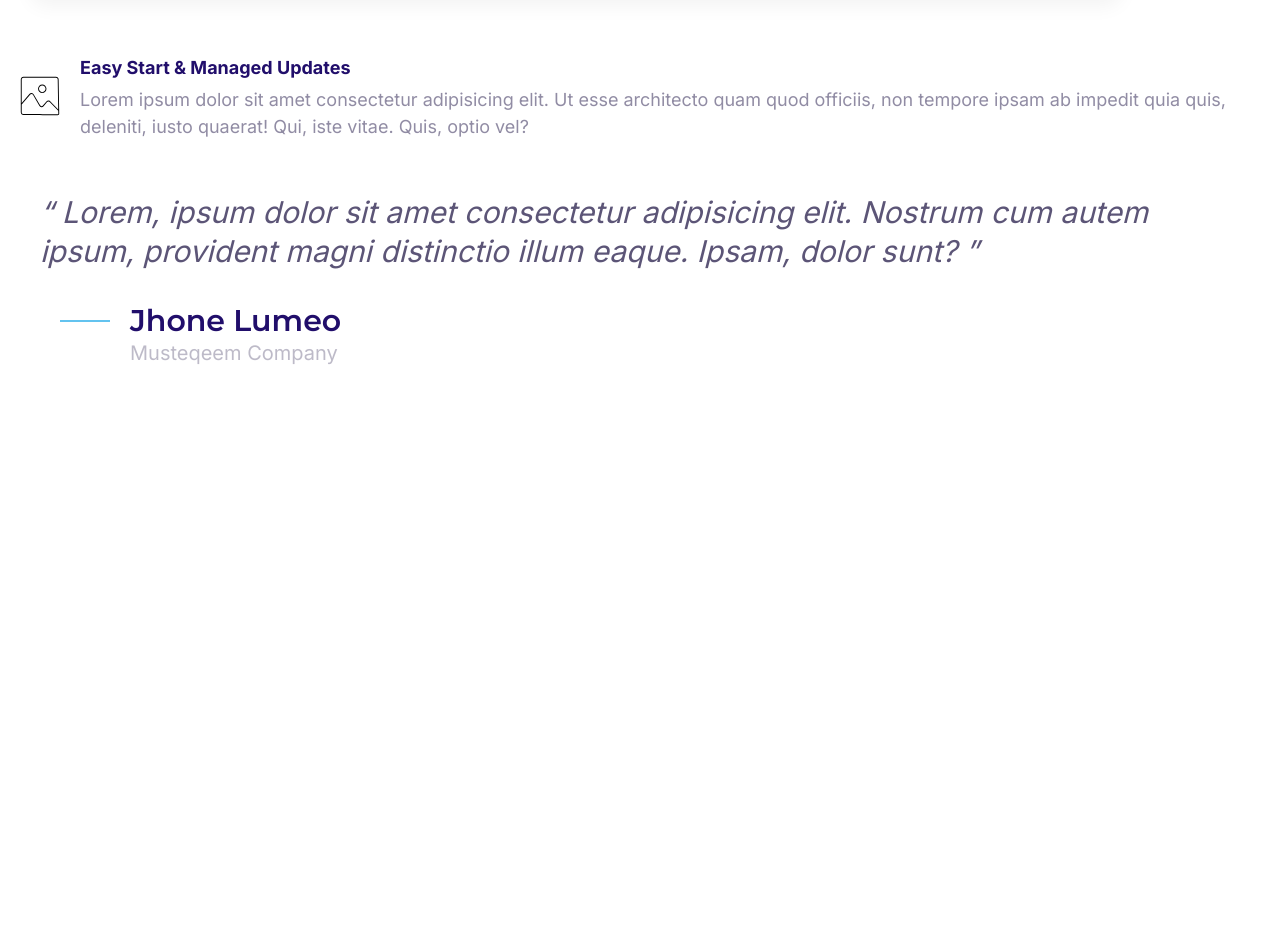
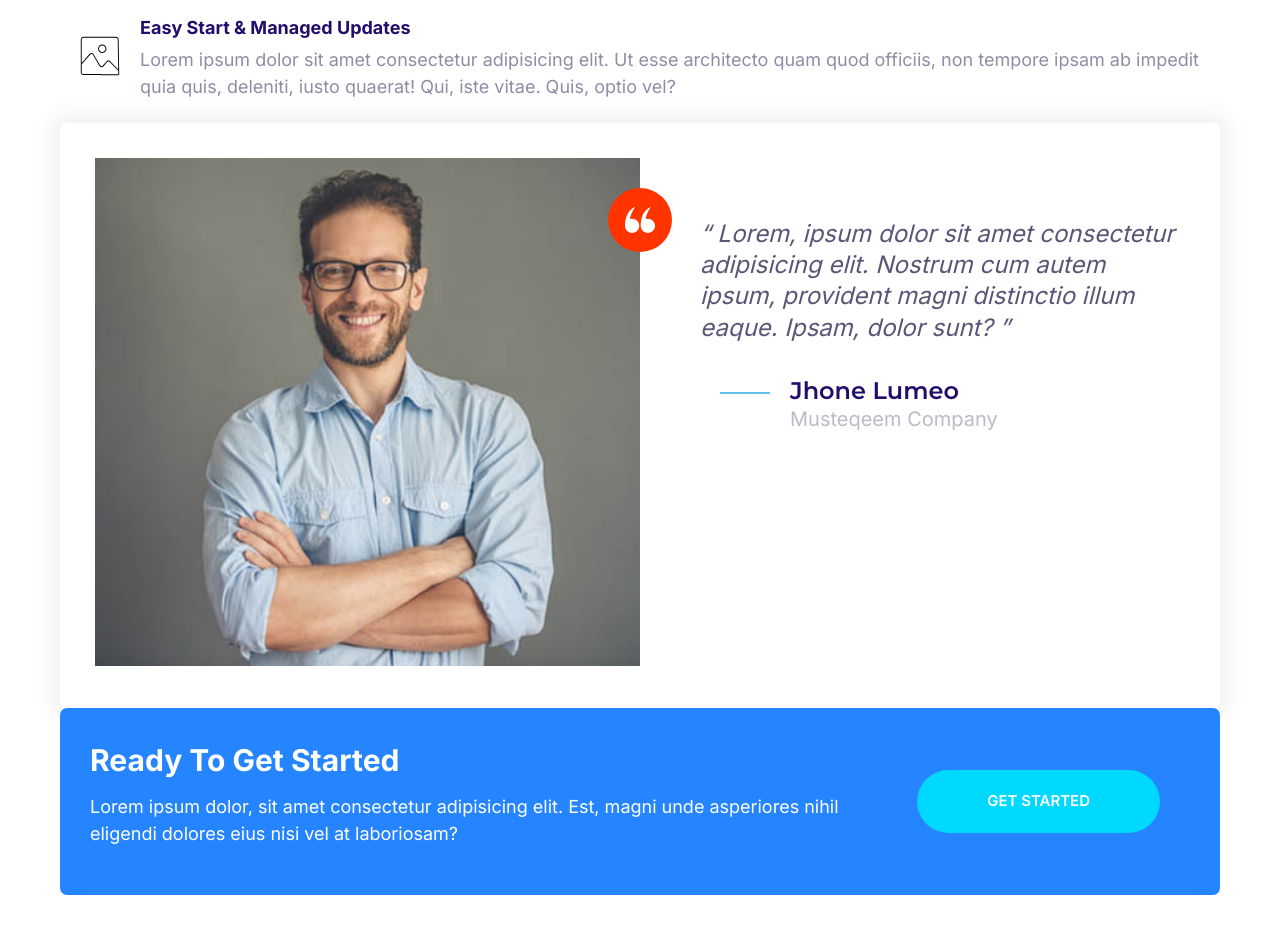
Before and after one commit to StrongMind0/Adeyemi, a plain HTML site: page new.html in a window 1280 px wide. Shown: the part 700-1634 px from the top of the page. Before the commit the page ends 1130 px from the top, so only its background shows below. Drawn offline with Linux system fonts and the light colour scheme.

Commit message:
Creating a callout and quote component

```diff
--- a/css/styles.css
+++ b/css/styles.css
@@ -5,8 +5,8 @@
 }
 
 :root{
-    --color-primary:#00d9ff;
-    --color-secondary:#2584ff;
+    --color-primary:#2584ff;
+    --color-secondary:#00d9ff;
     --color-accent: #ff3400;
     --color-headings: #210e6b;
     --color-body: #918ca4;
@@ -172,20 +172,32 @@ a{
     height: 40px;
 }
 
+.icon--small{
+    width: 30px;
+    height: 30px;
+}
+
 .icon--primary{
-    fill: gold;
+    fill: var(--color-primary);
+}
+
+.icon--white{
+    fill: #fff;
 }
 
 .icon-container{
     background: #f3f9fa;
-    width: 60px;
-    height: 60px;
+    width: 64px;
+    height: 64px;
     border-radius: 100%;
     display: inline-flex;
     justify-content: center;
     align-items: center;
 }
 
+.testimonial .icon-container{
+    background: var(--color-accent);
+}
 /* Buttons */
 
 .btn{
@@ -244,6 +256,10 @@ a{
     color: #fff;
     background: var(--color-headings);
     border: 0;
+}
+
+.btn-stretch{
+    padding: 2rem 7rem;
 }
 
 @media screen and (min-width: 1024px) {
@@ -421,9 +437,10 @@ a{
 }
 
 .quote__author{
-    font-size: 3rem;
+    /* font-size: 3rem; */
     font-family: Montserrat, sans-serif;
     margin-bottom: 0;
+    margin-top: 3.2rem;
 }
 
 .quote__icon{
@@ -452,3 +469,81 @@ a{
         grid-template-columns: repeat(3, 1fr);
     }
 }
+
+/* Testimonial */
+
+.testimonial{
+    padding: 3.5rem;
+}
+
+.testimonial__image{
+    position: relative;
+    margin: 0 3rem;
+}
+
+.testimonial__image > img{
+    width: 100%;
+}
+
+.testimonial__image > .icon-container{
+    position: absolute;
+    top: 3rem;
+    right: -32px;
+}
+
+@media screen and (min-width: 768px) {
+    .testimonial__image {
+      margin: 0;
+    }
+
+    .testimonial .quote{
+      font-size: 2.4rem;
+    }
+
+    .testimonial .quote {
+      margin-top: 6rem;
+      margin-left: 6rem;
+      margin-right: 0;
+    }
+  }
+
+  /* Callout */
+.callout{
+    padding: 3rem;
+    border-radius: 7px;
+    color: #fff;
+}
+
+.callout--primary{
+    background: var(--color-primary);
+}
+
+.callout__heading{
+    font-size: 3rem;
+    color: #fff;
+    margin-top: 0;
+}
+
+.callout .btn{
+    justify-self: center;
+    align-self:center;
+}
+
+.callout__content{
+    text-align: center;
+}
+
+@media screen and (min-width:768px) {
+    .callout .grid--1x2{
+        grid-template-columns: 1fr auto;
+    }
+
+    .callout__content{
+        text-align: left;
+    }
+
+    .callout .btn{
+        justify-self: start;
+        margin: 0 3rem;
+    }
+}
--- a/new.html
+++ b/new.html
@@ -11,17 +11,10 @@
     <link rel="stylesheet" href="/css/normalize .css">
     <link href="https://fonts.googleapis.com/css2?family=Montserrat:wght@600&display=swap" rel="stylesheet">
 </head>
-
-<!-- Grid -->
-  <div class="grid grid--1x3">
-    <div style="height:100px; background: gold;"></div>
-    <div style="height:100px; background: dodgerblue;"></div>
-    <div style="height:100px; background: tomato;"></div>
-  </div>
+<body style="padding: 6rem;">
 
 
   <!-- Domain Search -->
-<body>
     <div class="input-group">
       <input type="text" class="input" placeholder="Enter domain name here...">
         <button class="btn btn-accent">Search</button>
@@ -29,7 +22,7 @@
 <!-- Card and plans -->
 <div style="width: 90%; padding:4rem">
   <div class="plan plan--popular">
-    <div class="card card--secondary">
+    <div class="card card--primary">
         <header class="card__header">
           <h3 class="plan__name"> Entry </h3>
           <span class="plan__price"> $14 </span>
@@ -69,7 +62,16 @@
   </div>
 </div>
 
-<!-- Quotes -->
+<div class="card testimonial">
+  <div class="grid grid--1x2">
+    <div class="testimonial__image">
+      <img src="/images/testimonial.jpg" alt="A smilling picture of a customer">
+      <span class="icon-container">
+        <svg class="icon icon--white icon--small">
+            <use xlink:href="images/sprite.svg#quotes"></use>
+          </svg>
+    </span>
+    </div>
 
     <blockquote class="quote">
       <p class="quote__text">
@@ -91,6 +93,19 @@
         </div>
       </footer>
     </blockquote>
+  </div>
+</div>
+
+<!-- call out -->
+<div class="callout callout--primary">
+  <div class="grid grid--1x2">
+    <div class="callout__content">
+      <h2 class="callout__heading">Ready To Get Started</h2>
+      <p>Lorem ipsum dolor, sit amet consectetur adipisicing elit. Est, magni unde asperiores nihil eligendi dolores eius nisi vel at laboriosam?</p>
+    </div>
+    <a href="#" class="btn btn-secondary btn-stretch"> Get Started </a>
+  </div>
+</div>
 
 </body>
 </html>
```
Also changed, not shown: components/callout.html (added, +9 -0 lines), components/quote.html (added, +20 -0 lines), images/testimonial.jpg (added). Lines whose indentation alone changed are shown as unchanged.
